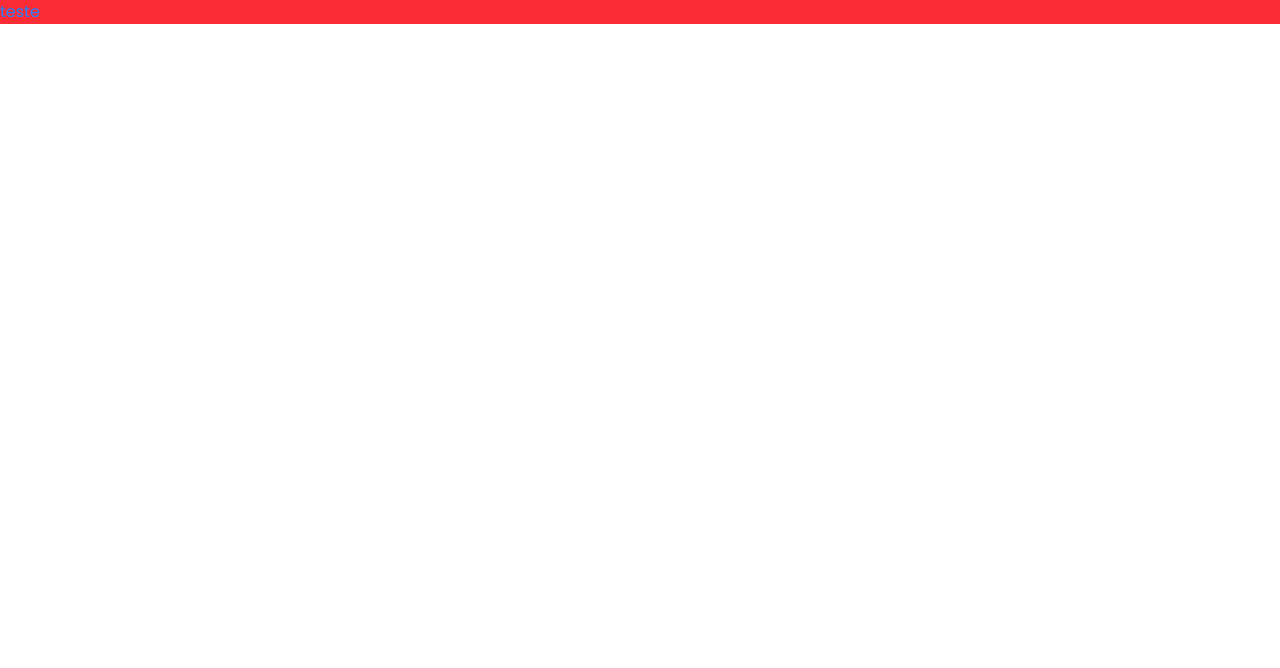
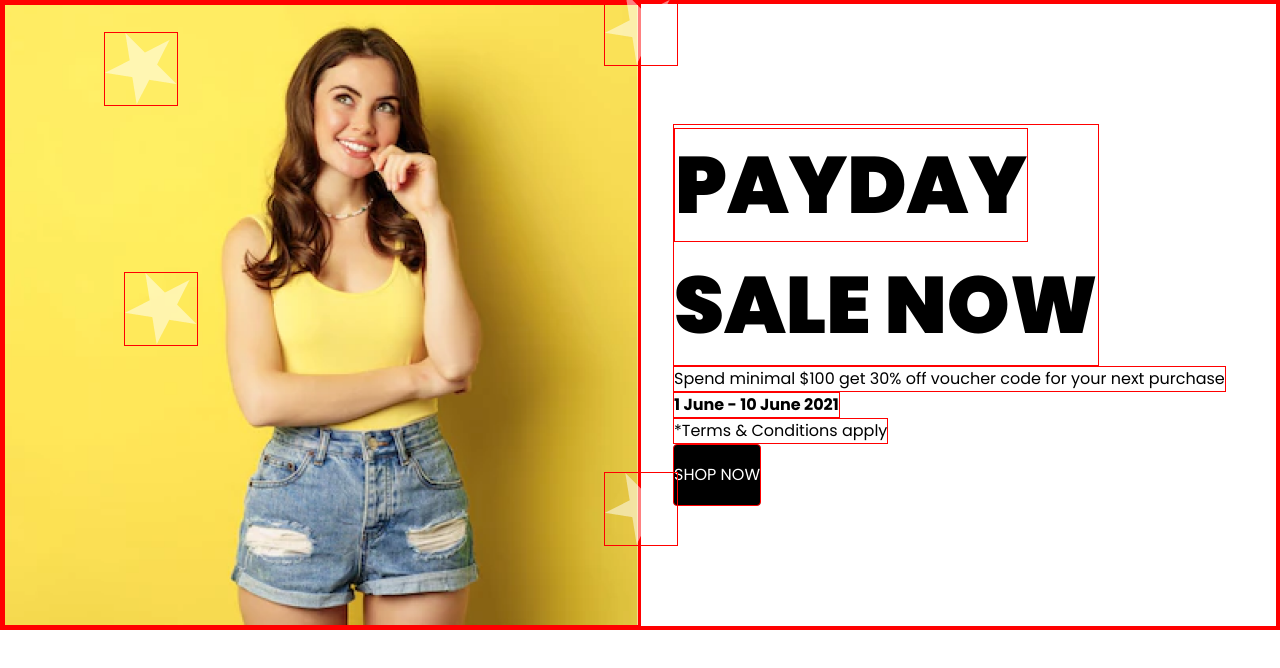
Before and after one commit to RenanDNZ/projeto-fashion, a plain HTML site: page index.html in a window 1280 px wide. Drawn offline with nearby package versions, Linux system fonts and the light colour scheme.

Commit message:
Seção PAYDAY

```diff
--- a/index.css
+++ b/index.css
@@ -2,5 +2,5 @@
 
 *{
     font-family: "Poppins", sans-serif;
-
+border: 1px solid red;
 }
--- a/index.html
+++ b/index.html
@@ -1,5 +1,6 @@
 <!DOCTYPE html>
 <html lang="pt-br">
+
 <head>
     <meta charset="UTF-8">
     <meta name="viewport" content="width=device-width, initial-scale=1.0">
@@ -7,7 +8,25 @@
     <script src="https://cdn.jsdelivr.net/npm/@tailwindcss/browser@4"></script>
     <link rel="stylesheet" href="index.css">
 </head>
+
 <body>
-    <h1 class="bg-red-500 text-blue-500">teste</h1>
+    <section class="grid grid-cols-1 md:grid-cols-2">
+        <div class="relative">
+            <img class="absolute z-40 bottom-130 left-25" src="./assets/estrela.png" alt="">
+            <img class="absolute z-40 bottom-140 left-150" src="./assets/estrela.png" alt="">
+            <img class="absolute z-40 bottom-20 left-150" src="./assets/estrela.png" alt="">
+            <img class="absolute z-40 bottom-70 left-30" src="./assets/estrela.png" alt="">
+            <img src="./assets/mulher-bg-amarelo.png" alt="">
+        </div>
+        <div class="flex flex-col justify-center items-start p-8">
+            <h1 class="text-[80px] font-black"> <span>PAYDAY</span> <br> SALE NOW</h1>
+            <p>Spend minimal $100 get 30% off
+                voucher code for your next purchase</p>
+            <p class="font-bold">1 June - 10 June 2021</p>
+            <p>*Terms & Conditions apply</p>
+            <a href="" class="leading-15 bg-black text-white rounded px-[22]">SHOP NOW</a>
+        </div>
+    </section>
 </body>
+
 </html>
```
Also changed, not shown: assets/estrela.png (added), assets/mulher-bg-amarelo.png (added).
